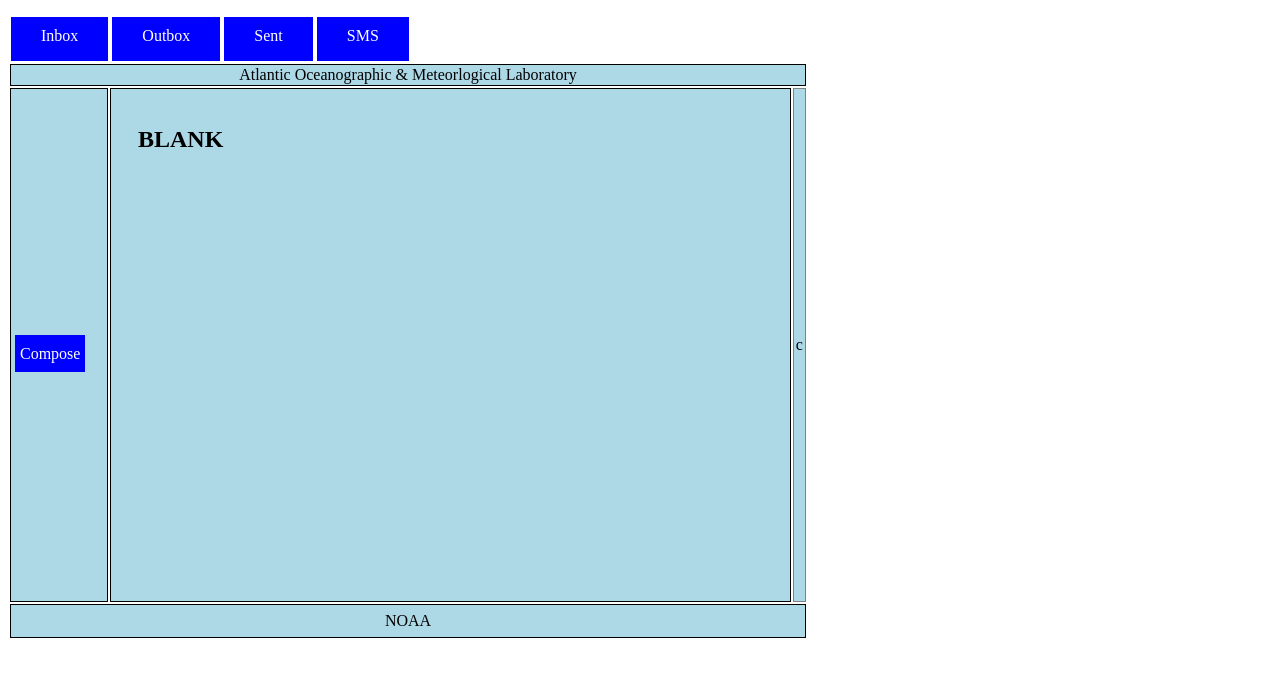
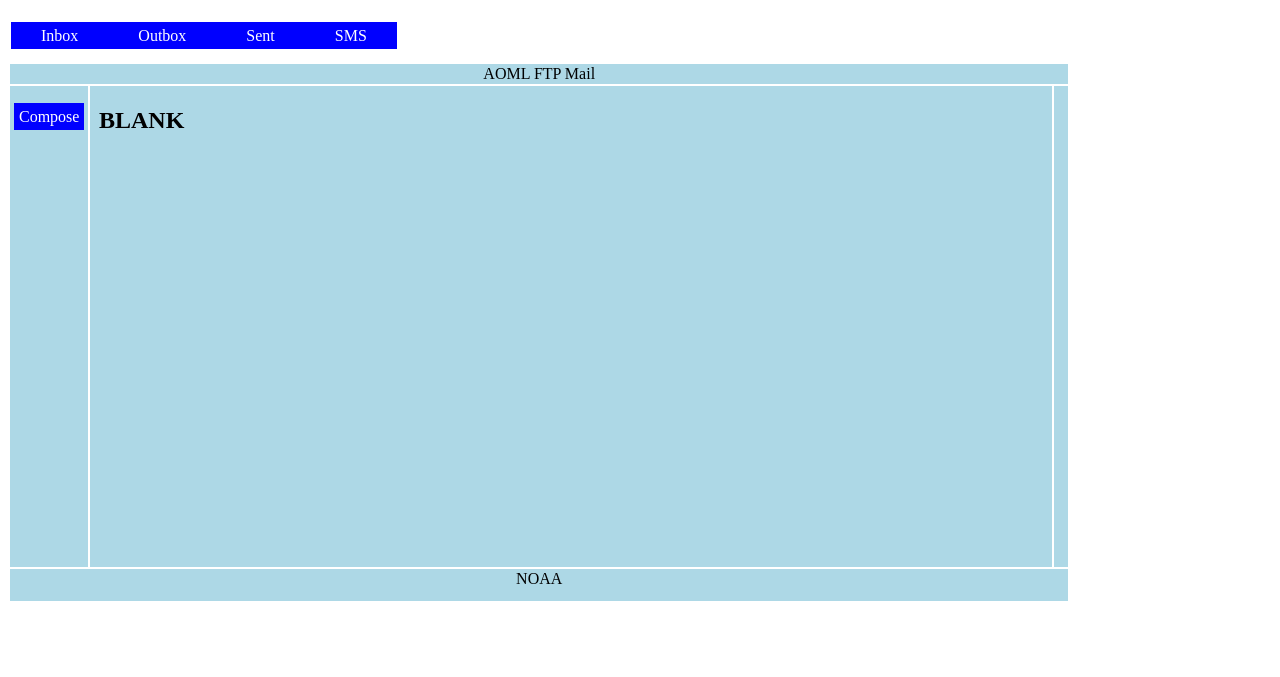
Before and after one commit to pedrolpena/ftp-mail, a PHP site: page / in a window 1280 px wide. Shown: the top 677 px of the page. Run offline with PHP 8.4, Linux system fonts and the light colour scheme.

Commit message:
more aesthetic changes

```diff
--- a/composewindow.php
+++ b/composewindow.php
@@ -4,7 +4,7 @@
     <style>
         input#from,input#to,input#subject
         {
-           max-width:530px;
+           max-width:840px;
            width:100%;
 
 
@@ -15,8 +15,8 @@
        textarea#messageArea
        {
 
-          width: 620px;
-          height: 300px;
+          width: 930px;
+          height: 250px;
           resize: none;
 
        }
--- a/index.php
+++ b/index.php
@@ -11,15 +11,12 @@
         <tr>
             <td id="tabRowa" colspan="3">
                 <ul id="headerList">
-                    <li><a href="messagelist.php" target="messageIframe">Inbox</a></li>
-                    <li><a href="outboxlist.php" target="messageIframe">Outbox</a></li>
-                    <li><a href="sentlist.php" target="messageIframe">Sent</a></li>
-                    <li><a href="smswindow.php" target="messageIframe">SMS</a></li>
-                </ul>
-            </td>
+                    <li><a href="messagelist.php" target="messageIframe">Inbox</a></li><li><a href="outboxlist.php" target="messageIframe">Outbox</a></li><li><a href="sentlist.php" target="messageIframe">Sent</a></li><li><a href="smswindow.php" target="messageIframe">SMS</a></li>
+                    </ul>
+</td>
         <tr >
             <td id="header1" colspan="3">
-               Atlantic Oceanographic & Meteorlogical Laboratory
+               AOML FTP Mail
             </td>
         </tr>
         </tr>
@@ -36,7 +33,7 @@
                 <iframe src="blank.php" name="messageIframe" id="messageIframe">
                 </iframe>
             </td>
-            <td id="headerRowc">c</td>
+            <td id="headerRowc">&nbsp;&nbsp;&nbsp;</td>
         </tr>
 
         <tr>
--- a/mailstyle.css
+++ b/mailstyle.css
@@ -9,7 +9,7 @@
 
     table#mainTable
     {
-        max-width: 800px;
+        max-width: 930px;
 
         text-align: center;
 
@@ -18,7 +18,7 @@
     td#tabRowa,td#headerRowa,td#footerRowa
     {
         background-color: lightblue;
-        border: 1px solid black;
+       # border: 0px solid black;
         width: 100px;
     }
 
@@ -26,7 +26,7 @@
     td#headerRowb,td#header1
     {
         background-color: lightblue;
-        border: 1px solid black;
+        #border: 0px solid black;
         width: 690px;
         /*rowspan: 2;*/
     }
@@ -34,19 +34,19 @@
     td#headerRowc
     {
         background-color: lightblue;
-        border: 1px solid grey;
+        #border: 0px solid grey;
         width: 10px;
     }
 
     td#tabRowd,td#headerRowd,td#messageRowd,td#footerRowd
     {
         background-color: lightblue;
-        border: 1px solid grey;
+        border: 0px solid grey;
     }
 
    td#headerRowa,td#headerRowb,td#headerRowc
    {
-       height: 510px;
+       height: 350px;
 
    }
 
@@ -55,7 +55,8 @@
        height: 30px;
        background-color: white;
        text-align:left;
-       border: 0;
+       vertical-align:bottom;
+       #border: 0;
    }
 
    td#footerRowa
@@ -79,12 +80,13 @@
    {
 
        text-decoration: none;
-       padding: 0;
+       #padding: 0;
        background-color: blue;
        color: white;
        border-radius: 0px 0px 0 0;
+       #border: 0px solid black;
        text-align:bottom;
-       padding: 10px 30px 17px 30px;
+       padding: 5px 30px 5px 30px;
    }
 
 
@@ -112,14 +114,14 @@
 
     td#buttonTd
     {
-        border: 1px;
+        border: 0px;
         vertical-align:top;
 
     }
     iframe#messageIframe
     {
         height: 475px;
-        width: 640px;
+        width: 960px;
         border: 0px;
     }
 
@@ -148,6 +150,10 @@ z
        color: white;
        border-radius: 0px 0px 0px 0px;
        text-align:bottom;
-       padding: 10px 5px 10px 5px;
+       padding: 5px 5px 5px 5px;
 
     }
+
+    td, th {
+vertical-align:top;
+}
--- a/message.php
+++ b/message.php
@@ -4,8 +4,8 @@
         <style>
            textarea#inboxMessage
           {
-              width: 620px;
-              height: 300px;
+              width: 930px;
+              height: 250px;
               resize: none;
 
            }
@@ -20,7 +20,7 @@
 
        input#subject,input#from,input#to
         {
-           max-width:530px;
+           max-width:840px;
            width:100%;
 
         }
```
Also changed, not shown: README.md.
